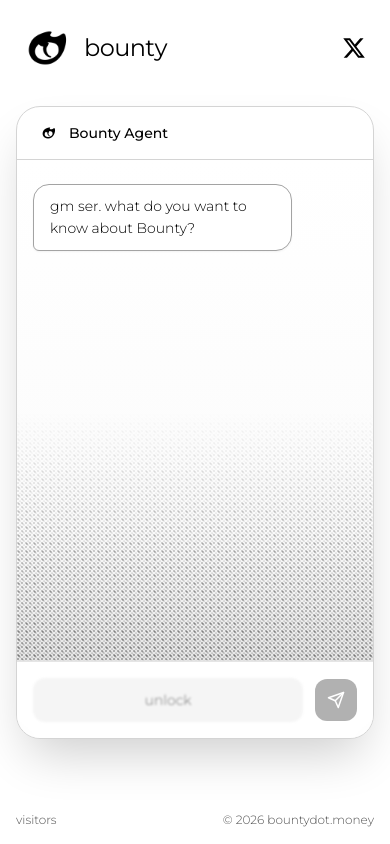
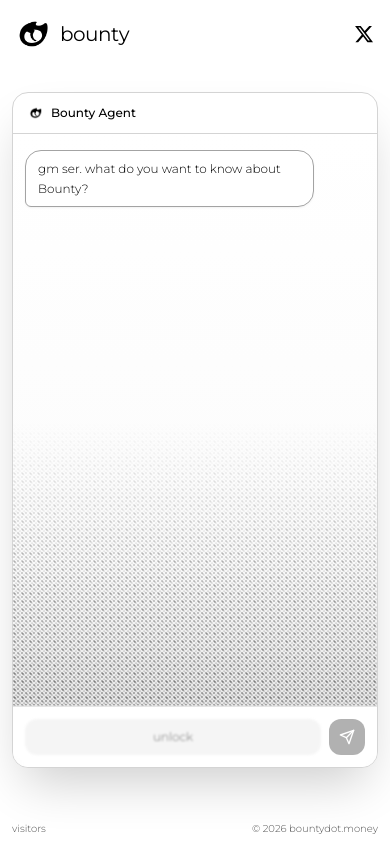
Before and after one commit to 0xgaut85/landingbounty, a Next.js app: page / in a window 390 px wide. Built offline with nearby package versions, Linux system fonts and the light colour scheme; no server answers; the database is empty.

Commit message:
Improve mobile responsive: smaller fonts, better spacing, touch-friendly sizing

```diff
--- a/src/app/page.tsx
+++ b/src/app/page.tsx
@@ -9,16 +9,16 @@
       <IntroOverlay />
       <Header />
 
-      {/* Centered chat container */}
-      <div className="flex-1 flex items-center justify-center px-4 py-20">
+      {/* Centered chat container - responsive padding */}
+      <div className="flex-1 flex items-center justify-center px-3 sm:px-4 md:px-6 pt-20 pb-16 sm:py-20">
         <ChatBox />
       </div>
 
-      {/* Visitor counter */}
+      {/* Visitor counter - hidden on very small screens */}
       <VisitorCounter />
 
-      {/* Copyright */}
-      <footer className="fixed bottom-4 right-4 text-xs text-neutral-600 font-light">
+      {/* Copyright - responsive positioning */}
+      <footer className="fixed bottom-2 right-3 sm:bottom-4 sm:right-4 text-[10px] sm:text-xs text-neutral-600 font-light">
         © 2026 bountydot.money
       </footer>
     </main>
--- a/src/components/BrandName.tsx
+++ b/src/components/BrandName.tsx
@@ -36,7 +36,7 @@
       variants={containerVariants}
       initial="hidden"
       animate="visible"
-      className="text-2xl font-normal tracking-tight text-black flex"
+      className="text-xl sm:text-2xl font-normal tracking-tight text-black flex"
     >
       {letters.map((letter, index) => (
         <motion.span
--- a/src/components/ChatBox.tsx
+++ b/src/components/ChatBox.tsx
@@ -230,19 +230,19 @@
       initial={{ opacity: 0, y: 20 }}
       animate={{ opacity: 1, y: 0 }}
       transition={{ duration: 0.5, delay: 0.3 }}
-      className="relative w-full max-w-2xl h-[75vh] bg-white rounded-3xl shadow-2xl shadow-black/20 overflow-hidden flex flex-col border border-neutral-300"
+      className="relative w-full max-w-2xl h-[80vh] sm:h-[75vh] bg-white rounded-2xl sm:rounded-3xl shadow-2xl shadow-black/20 overflow-hidden flex flex-col border border-neutral-300"
     >
       {/* Clean header area */}
-      <div className="px-6 py-4 border-b border-neutral-300">
-        <div className="flex items-center gap-3">
+      <div className="px-4 sm:px-6 py-3 sm:py-4 border-b border-neutral-300 flex-shrink-0">
+        <div className="flex items-center gap-2 sm:gap-3">
           <img
             src="/logo.png"
             alt="Bounty"
-            width={16}
-            height={16}
-            className="object-contain"
+            width={14}
+            height={14}
+            className="object-contain sm:w-4 sm:h-4"
           />
-          <span className="text-sm font-medium text-black">Bounty Agent</span>
+          <span className="text-xs sm:text-sm font-medium text-black">Bounty Agent</span>
         </div>
       </div>
 
--- a/src/components/ChatInput.tsx
+++ b/src/components/ChatInput.tsx
@@ -53,12 +53,12 @@
   };
 
   return (
-    <div className="p-4 border-t border-neutral-200 bg-white/80 backdrop-blur-sm">
-      <div className="flex items-center gap-3">
+    <div className="p-3 sm:p-4 border-t border-neutral-200 bg-white/80 backdrop-blur-sm flex-shrink-0">
+      <div className="flex items-center gap-2 sm:gap-3">
         {!isUnlocked ? (
           <motion.button
             onClick={handleUnlock}
-            className="flex-1 px-4 py-3 bg-neutral-100 rounded-xl text-sm text-neutral-500 cursor-pointer relative overflow-hidden"
+            className="flex-1 px-3 sm:px-4 py-2.5 sm:py-3 bg-neutral-100 rounded-xl text-xs sm:text-sm text-neutral-500 cursor-pointer relative overflow-hidden"
             whileHover={{ scale: 1.01 }}
             whileTap={{ scale: 0.99 }}
             style={{ filter: "blur(1px)" }}
@@ -74,7 +74,7 @@
             onKeyDown={handleKeyDown}
             disabled={disabled}
             placeholder="Ask anything..."
-            className="flex-1 px-4 py-3 bg-neutral-100 rounded-xl text-sm outline-none focus:ring-2 focus:ring-neutral-300 transition-all placeholder:text-neutral-400 disabled:opacity-50"
+            className="flex-1 px-3 sm:px-4 py-2.5 sm:py-3 bg-neutral-100 rounded-xl text-xs sm:text-sm outline-none focus:ring-2 focus:ring-neutral-300 transition-all placeholder:text-neutral-400 disabled:opacity-50"
           />
         )}
         <motion.button
@@ -82,11 +82,10 @@
           whileTap={{ scale: 0.95 }}
           onClick={handleSend}
           disabled={disabled || !input.trim() || !isUnlocked}
-          className="p-3 bg-foreground text-background rounded-xl disabled:opacity-30 transition-opacity"
+          className="p-2.5 sm:p-3 bg-foreground text-background rounded-xl disabled:opacity-30 transition-opacity"
         >
           <svg
-            width="18"
-            height="18"
+            className="w-4 h-4 sm:w-[18px] sm:h-[18px]"
             viewBox="0 0 24 24"
             fill="none"
             stroke="currentColor"
--- a/src/components/ChatMessages.tsx
+++ b/src/components/ChatMessages.tsx
@@ -28,7 +28,7 @@
   }, [messages, streamingMessage]);
 
   return (
-    <div className="flex-1 min-h-0 overflow-y-auto px-4 py-6 space-y-4 scrollbar-thin">
+    <div className="flex-1 min-h-0 overflow-y-auto px-3 sm:px-4 py-4 sm:py-6 space-y-3 sm:space-y-4 scrollbar-thin">
       {/* Render all completed messages */}
       {messages.map((message) => (
         <div
@@ -39,7 +39,7 @@
             initial={{ opacity: 0, y: 8 }}
             animate={{ opacity: 1, y: 0 }}
             transition={{ duration: 0.15 }}
-            className={`max-w-[80%] px-4 py-2.5 rounded-2xl text-sm leading-relaxed font-light whitespace-pre-wrap ${
+            className={`max-w-[85%] sm:max-w-[80%] px-3 sm:px-4 py-2 sm:py-2.5 rounded-2xl text-xs sm:text-sm leading-relaxed font-light whitespace-pre-wrap ${
               message.role === "user"
                 ? "bg-black text-white rounded-br-md"
                 : "bg-white border border-neutral-400 text-black rounded-bl-md shadow-sm"
@@ -53,10 +53,10 @@
       {/* Streaming message - no animation wrapper to avoid jump */}
       {isTyping && streamingMessage !== undefined && (
         <div className="flex justify-start">
-          <div className="max-w-[80%] px-4 py-2.5 rounded-2xl rounded-bl-md bg-white border border-neutral-400 text-black text-sm leading-relaxed font-light shadow-sm whitespace-pre-wrap">
+          <div className="max-w-[85%] sm:max-w-[80%] px-3 sm:px-4 py-2 sm:py-2.5 rounded-2xl rounded-bl-md bg-white border border-neutral-400 text-black text-xs sm:text-sm leading-relaxed font-light shadow-sm whitespace-pre-wrap">
             {streamingMessage}
             <span
-              className="inline-block w-0.5 h-4 bg-black ml-0.5 align-middle"
+              className="inline-block w-0.5 h-3 sm:h-4 bg-black ml-0.5 align-middle"
               style={{
                 animation: "blink 1s step-end infinite"
               }}
--- a/src/components/Header.tsx
+++ b/src/components/Header.tsx
@@ -4,9 +4,9 @@
 
 export default function Header() {
   return (
-    <header className="fixed top-0 left-0 w-full p-6">
+    <header className="fixed top-0 left-0 w-full p-4 sm:p-6 z-50">
       <div className="flex items-center justify-between">
-        <div className="flex items-center gap-3">
+        <div className="flex items-center gap-2 sm:gap-3">
           <Logo />
           <BrandName />
         </div>
--- a/src/components/Logo.tsx
+++ b/src/components/Logo.tsx
@@ -16,7 +16,7 @@
         width={48}
         height={48}
         priority
-        className="w-12 h-12"
+        className="w-9 h-9 sm:w-12 sm:h-12"
       />
     </motion.div>
   );
--- a/src/components/VisitorCounter.tsx
+++ b/src/components/VisitorCounter.tsx
@@ -46,7 +46,7 @@
   if (count === null) return null;
 
   return (
-    <div className="fixed bottom-4 left-4 text-xs text-neutral-600 font-light">
+    <div className="fixed bottom-2 left-3 sm:bottom-4 sm:left-4 text-[10px] sm:text-xs text-neutral-600 font-light">
       {count.toLocaleString()} visitors
     </div>
   );
--- a/src/components/XIcon.tsx
+++ b/src/components/XIcon.tsx
@@ -19,8 +19,7 @@
       aria-label="Follow us on X"
     >
       <svg
-        width="24"
-        height="24"
+        className="w-5 h-5 sm:w-6 sm:h-6"
         viewBox="0 0 24 24"
         fill="currentColor"
         xmlns="http://www.w3.org/2000/svg"
```
